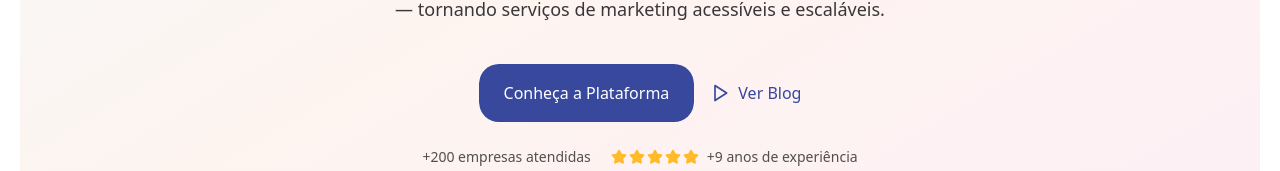
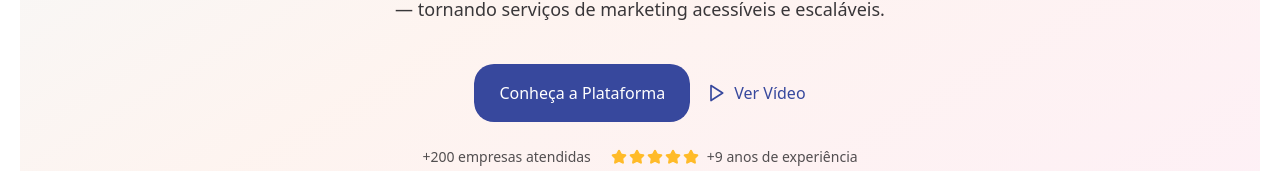
Before and after one commit to spotmkt/adzhub-lp, a React (Vite) app: page / in a window 1280 px wide. Shown: the part 522-693 px from the top of the page. Built offline with nearby package versions, Linux system fonts and the light colour scheme.

Commit message:
Update button text on AdzHubLanding page from "Ver Blog" to "Ver Vídeo"

```diff
--- a/src/pages/AdzHubLanding.tsx
+++ b/src/pages/AdzHubLanding.tsx
@@ -75,7 +75,7 @@ export default function AdzHubLanding() {
             <Link to="/conteudo">
               <button className="flex items-center gap-2 text-[#37489d] hover:text-[#37489d]/80 transition-colors">
                 <Play className="w-5 h-5" />
-                Ver Blog
+                Ver Vídeo
               </button>
             </Link>
           </div>
```
